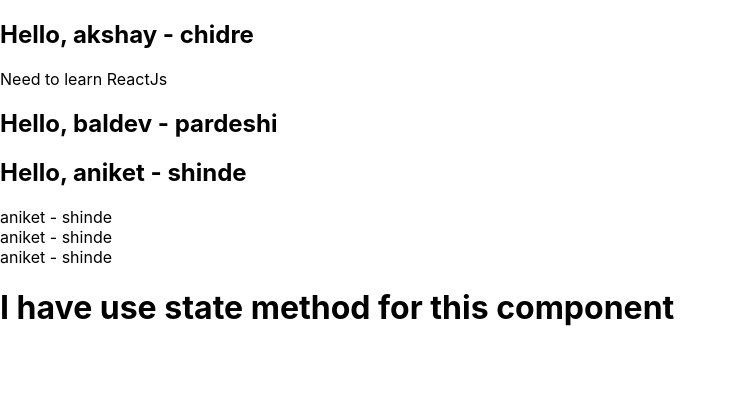
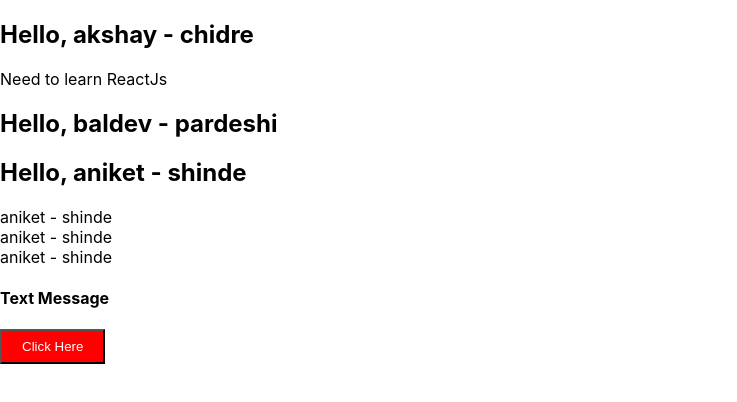
Before and after one commit to AKSHAYCHIDRE/React.JS_25_02_2021, a React (Create React App) app: page / in a window 1280 px wide. Shown: the top 402 px of the page, without its empty margins (0-737 px from the left). Built offline with nearby package versions, Linux system fonts and the light colour scheme.

Commit message:
Day #7 learned how to changed state value in class component

```diff
--- a/src/component/State.js
+++ b/src/component/State.js
@@ -1,4 +1,70 @@
+// import React from 'react';
+
+// class State extends React.Component{
+
+//     constructor(){
+//         super();
+//         this.state={
+//             msg:'I Have used state method for this component'
+//         }
+//     }
+
+//     click(){
+//         this.setState({
+//             msg:'i have learned state method today'
+//         }
+
+//         )
+
+//     }
+
+//     render(){
+//         return(
+//             <div>
+//                 <h3>{this.state.msg}</h3>
+//                 <button onClick={ () => { this.click() }}>Click Here</button>
+//             </div>
+//         )
+//     }
+// }
+
+
+// export default State;
+
+
+// import React from 'react';
+
+
+// class State extends React.Component{
+
+//     constructor(){
+//         super();
+//         this.state={
+//             msg:"Text Messgae"
+//         }
+//     }
+
+//     click(){
+//         this.setState({
+//             msg:'Changed text Message'
+//         })
+//     }
+
+//     render(){
+//         return(
+//             <div>
+//                 <h3>{this.state.msg} </h3>
+//                 <button onClick={ () => { this.click() }} ></button>
+//             </div>
+//         )
+//     }
+// }
+
+// export default State;
+
+
 import React from 'react';
+
 
 
 
@@ -7,17 +73,27 @@ class State extends React.Component{
     constructor(){
         super();
         this.state={
-            msg:'I have use state method for this component'
+            msg:'Text Message'
         }
+    }
+
+    click(){
+        this.setState({
+            msg:'Changed text message'
+        })
     }
 
     render(){
         return(
             <div>
-                <h1>{this.state.msg}</h1>
+                <h4>
+                    {this.state.msg}
+                </h4>
+                <button onClick={ () => { this.click() } }>Click Here</button>
             </div>
         )
     }
 }
 
+
 export default State;
```
Also changed, not shown: 1 other file (tests, documents, lock files or other folders).
